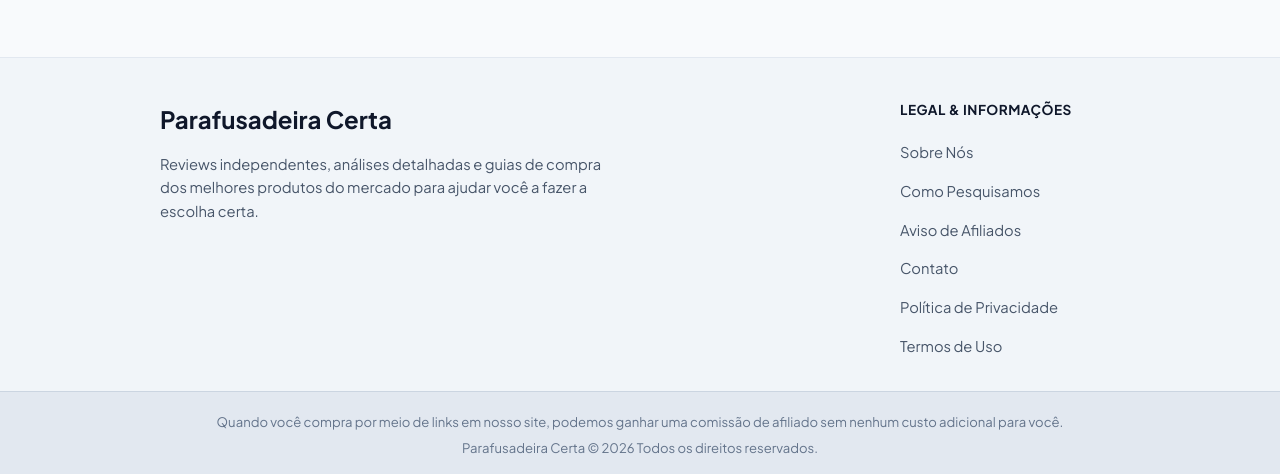
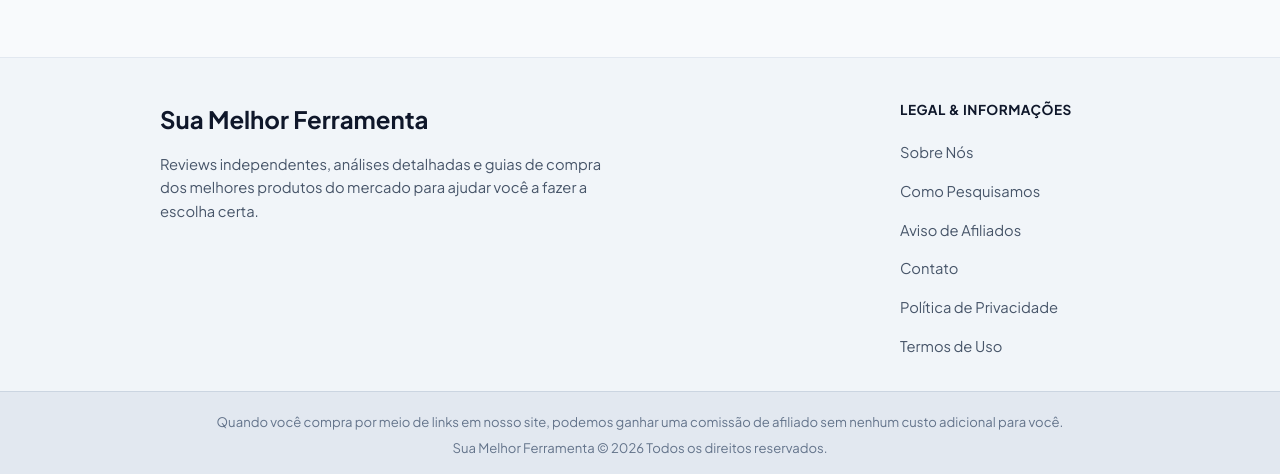
Before and after one commit to membroequipe/SiteReview, a Jekyll site: the page built from index.html, in a window 1280 px wide and 900 px high, scrolled down 1947 px, cut to the strip 197-900 px from the top of the window. Shown: the part 226-700 px from the top of the strip. Built offline with Jekyll 4.4.1, drawn with Linux system fonts in a browser that asks for light colours.

Commit message:
Update default.html

```diff
--- a/_layouts/default.html
+++ b/_layouts/default.html
@@ -57,7 +57,7 @@
 
             <!-- Coluna 1: Marca e Apresentação -->
             <div style="flex: 1 1 380px; max-width: 450px;">
-                <h3 style="font-size: 1.5rem; font-weight: 700; color: #0f172a; margin: 0 0 12px 0;">Parafusadeira Certa</h3>
+                <h3 style="font-size: 1.5rem; font-weight: 700; color: #0f172a; margin: 0 0 12px 0;">Sua Melhor Ferramenta</h3>
                 <p style="font-size: 0.92rem; line-height: 1.6; color: #475569; margin: 0 0 20px 0;">
                     Reviews independentes, análises detalhadas e guias de compra dos melhores produtos do mercado para ajudar você a fazer a escolha certa.
                 </p>
@@ -85,7 +85,7 @@
                     Quando você compra por meio de links em nosso site, podemos ganhar uma comissão de afiliado sem nenhum custo adicional para você.
                 </p>
                 <p style="margin: 0;">
-                    Parafusadeira Certa &copy; {{ 'now' | date: "%Y" }} Todos os direitos reservados.
+                    Sua Melhor Ferramenta &copy; {{ 'now' | date: "%Y" }} Todos os direitos reservados.
                 </p>
             </div>
         </div>
```
